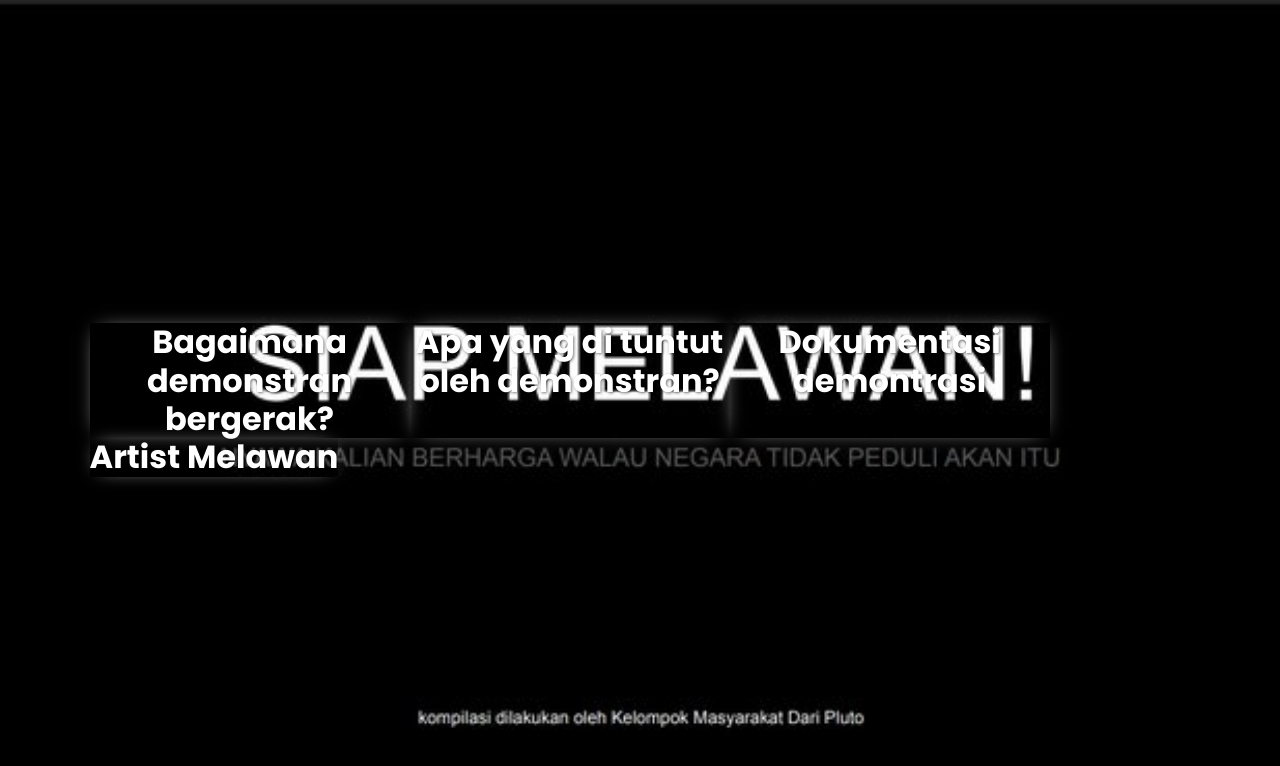
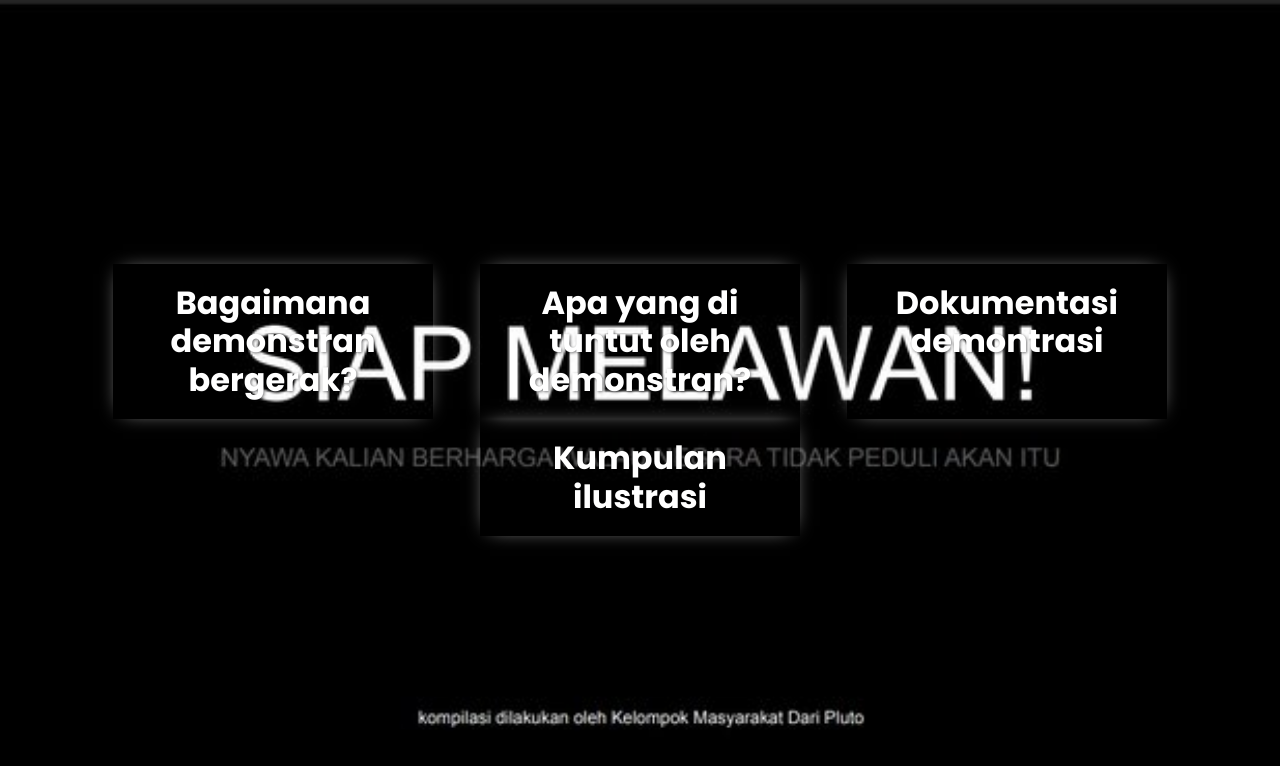
Before and after one commit to SafianB/tolakruutni, a website: page index.html in a window 1280 px wide. Drawn offline with Linux system fonts and the light colour scheme; a web font is replaced by a local one.

Commit message:
initial commit

```diff
--- a/index.html
+++ b/index.html
@@ -21,8 +21,8 @@
             <div class="galeri">
                 <a href="#galeri"><h1>Dokumentasi demontrasi</h1></a>
             </div>
-            <div class="art">
-                <a href="#art"><h1>Artist Melawan</h1></a>
+            <div class="galeri1">
+                <a href="#art"><h1>Kumpulan ilustrasi</h1></a>
             </div>
         </div>
     </section>
--- a/style.css
+++ b/style.css
@@ -39,6 +39,7 @@ body{
     /* max-width: 60rem; */
     display: flex;
     flex-wrap: wrap;
+    justify-content: space-around;
 }
 
 .hero .contents h1{
@@ -49,18 +50,26 @@ body{
     /* mix-blend-mode: difference; */
 }
 
+.contents h1:hover{
+    background-color: var(--primary);
+    color: var(--bg);
+    border-radius: 10px;
+}
 .conten1{
     max-width: 20rem;
     box-shadow: 0px 0px 20px -10px;
     text-align: center;
+    padding: 20px;
 
 }
+
 
 .conten2{
     max-width: 20rem;
     /* margin-top: -10rem; */
     text-align: center;
     box-shadow: 0px 0px 20px -10px;
+    padding: 20px;
 }
 
 .galeri{
@@ -68,12 +77,18 @@ body{
     /* margin-top: 15rem; */
     box-shadow: 0px 0px 20px -10px;
     text-align: center;
+    padding: 20px;
+}
+.galeri1{
+    max-width: 20rem;
+    /* margin-top: 15rem; */
+    box-shadow: 0px 0px 20px -10px;
+    text-align: center;
+    padding: 20px;
 }
 
-.art {
-    box-shadow: 0px 0px 20px -10px;
-    text-align: center;
-}
+
+
 
 
 
```
